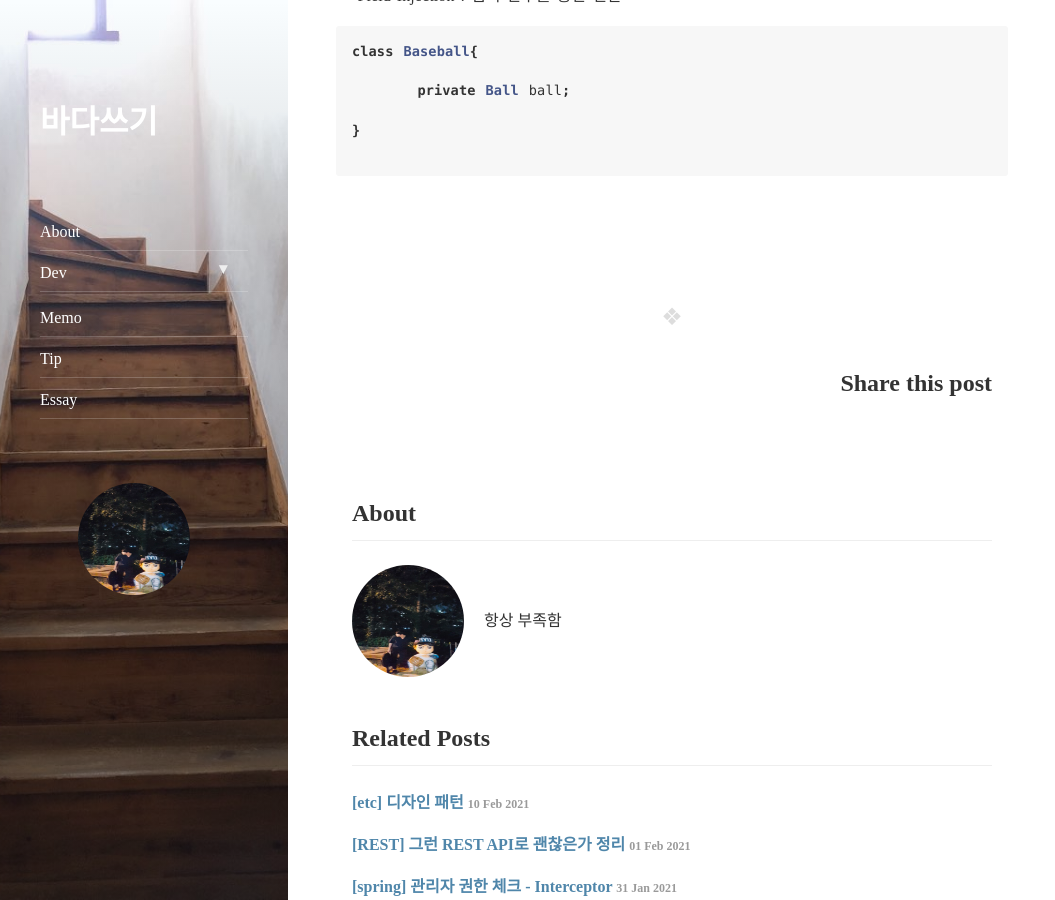
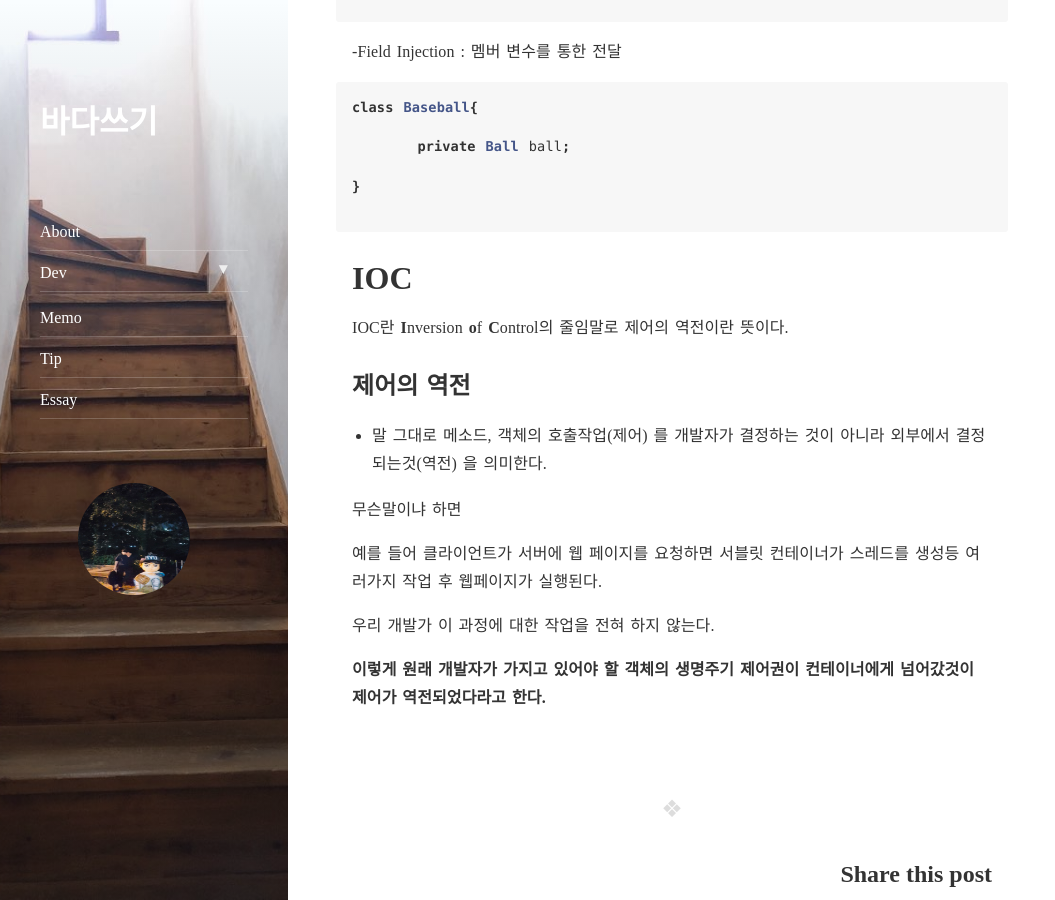
Before and after one commit to Chung10Kr/Chung10Kr.github.io, a Jekyll site: the page built from _posts/2021-01-21-Dependency_Injection.markdown, in a window 1280 px wide and 900 px high, scrolled down 2375 px. Shown: the whole window, without its empty margins (0-1055 px from the left). Built offline with Jekyll 4.4.1, drawn with Linux system fonts in a browser that asks for light colours; nearby versions of some CDN libraries; comment, search, counter and statistics services are not loaded; some of the changed text lies outside the part shown.

Commit message:
no message

````diff
--- a/_includes/contents.html
+++ b/_includes/contents.html
@@ -1,6 +1,6 @@
 <div class="markdown-body">
   <!-- <script async src="//pagead2.googlesyndication.com/pagead/js/adsbygoogle.js"></script> -->
-  <script data-ad-client="pub-6020326492797747" async src="https://pagead2.googlesyndication.com/pagead/js/adsbygoogle.js"></script>
+  <script data-ad-client="ca-pub-6020326492797747" async src="https://pagead2.googlesyndication.com/pagead/js/adsbygoogle.js"></script>
   <!-- 블로그-하단-반응형 -->
   <ins class="adsbygoogle" style="display:block; width:98%; height:300px;" data-ad-client="pub-6020326492797747"
     data-ad-slot="2380354290" data-ad-format="auto"></ins>
--- a/_includes/post.html
+++ b/_includes/post.html
@@ -22,7 +22,7 @@
   {% endunless %}
   {% endfor %}
 
-  <script async src="//pagead2.googlesyndication.com/pagead/js/adsbygoogle.js"></script>
+  <script data-ad-client="ca-pub-6020326492797747" async src="https://pagead2.googlesyndication.com/pagead/js/adsbygoogle.js"></script>
   {% unless include.excerpt %}
   <div class="markdown-body">
 
--- a/_includes/right-side.html
+++ b/_includes/right-side.html
@@ -1,7 +1,7 @@
 <div class="right-side">
   <div class="ad-first">
     <!-- <script async src="//pagead2.googlesyndication.com/pagead/js/adsbygoogle.js"></script> -->
-    <script data-ad-client="pub-6020326492797747" async src="https://pagead2.googlesyndication.com/pagead/js/adsbygoogle.js"></script>
+    <script data-ad-client="ca-pub-6020326492797747" async src="https://pagead2.googlesyndication.com/pagead/js/adsbygoogle.js"></script>
     <!-- 블로그-상단-모바일 -->
     <ins class="adsbygoogle"
          style="display:inline-block;width:100%;"
--- a/_posts/2020-12-25-memo.markdown
+++ b/_posts/2020-12-25-memo.markdown
@@ -22,9 +22,9 @@ categories: memo
 - ~~JWT~~
 - ~~fileter VS interceptor~~
 - ~~샤오미 전기난로 리뷰~~
-- Ioc(제어의 역전)
+- ~~IOC~~
 - @ControllerAdvice ,@ExceptionHandler
-- Context
+
 
 ### 개인메모
 
--- a/_posts/2021-01-21-Dependency_Injection.markdown
+++ b/_posts/2021-01-21-Dependency_Injection.markdown
@@ -1,11 +1,12 @@
 ---
 layout: post
-title:  "[spring] Dependency Injection이란?"
+title:  "[spring] DI , IOC 이란?"
 subtitle:   "DI"
 categories: dev
 tags: spring
 ---
 
+# DI
 
 ## 의존성?
 
@@ -115,3 +116,26 @@ class Baseball{
 }
 
 ```
+
+
+
+
+
+# IOC
+
+IOC란  **I**nversion **o**f **C**ontrol의 줄임말로 제어의 역전이란 뜻이다.
+
+
+## 제어의 역전
+- 말 그대로 메소드, 객체의 호출작업(제어) 를 개발자가 결정하는 것이 아니라 외부에서 결정되는것(역전) 을 의미한다.
+
+무슨말이냐 하면
+
+예를 들어
+클라이언트가 서버에 웹 페이지를 요청하면 서블릿 컨테이너가 스레드를 생성등 여러가지 작업 후
+웹페이지가 실행된다.
+
+우리 개발가 이 과정에 대한 작업을 전혀 하지 않는다.
+
+**이렇게 원래 개발자가 가지고 있어야 할 객체의 생명주기 제어권이
+컨테이너에게 넘어갔것이 제어가 역전되었다라고 한다.**
````
